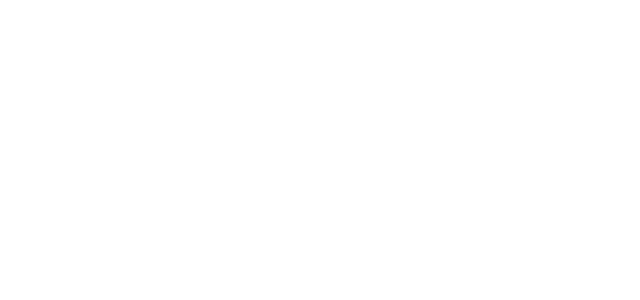
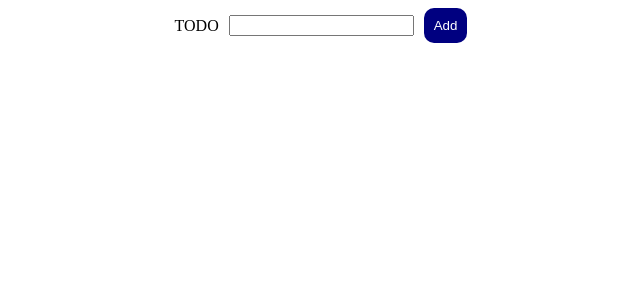
Before and after one commit to cramirez88/react-todo-list, a React (Create React App) app: page / in a window 1280 px wide. Shown: the top 300 px of the page, without its empty margins (319-959 px from the left). Built offline with nearby package versions, Linux system fonts and the light colour scheme.

Commit message:
todos component and styling

```diff
--- a/src/App.js
+++ b/src/App.js
@@ -1,12 +1,14 @@
-import React from 'react'
-
+import React, {useState} from 'react'
+import Form from './components/Form';
+import Todos from './components/Todos';
 
 
 function App() {
-
+  const [todos, setTodos] = useState([])
   return (
     <div>
-
+      <Form todos={todos} setTodos={setTodos}/>
+      <Todos todos={todos} setTodos={setTodos}/>
     </div>
 
   )
--- a/src/components/Form.js
+++ b/src/components/Form.js
@@ -1,10 +1,22 @@
-import React from "react";
+import React, {useState} from "react";
+import '../styles/Form.css'
 
 export default function Form(props) {
+  const [todo, setTodo] = useState('')
+  const {todos, setTodos} = props
 
+  const submitHandler = (e) => {
+    e.preventDefault()
+    setTodos([...todos, todo])
+    setTodo('')
+  }
   return (
     <div>
-
+      <form className="form" onSubmit={submitHandler}>
+        <label>TODO</label>
+        <input type='text' onChange={(e) => setTodo(e.target.value)} value={todo}></input>
+        <button>Add</button>
+      </form>
     </div>
   );
   }
--- a/src/components/Todos.js
+++ b/src/components/Todos.js
@@ -1,11 +1,17 @@
 import React from 'react'
-
+import '../styles/Todos.css'
 
 export default function Todos(props) {
+  const {todos, setTodos} = props
   return (
     <div>
-
-
+      {
+        todos.map((todo, index) => {
+          return (
+            <li key={index}>{todo}</li>
+          )
+        })
+      }
     </div>
   )
 }
--- /dev/null
+++ b/src/styles/Form.css
@@ -0,0 +1,17 @@
+.form {
+  display: flex;
+  justify-content: center;
+  align-items: center;
+}
+label{
+  margin-right: 10px;;
+}
+
+button{
+  background-color: navy;
+  border: none;
+  color: white;
+  padding: 10px;
+  border-radius: 10px;
+  margin-left: 10px;
+}
--- /dev/null
+++ b/src/styles/Todos.css
@@ -0,0 +1,6 @@
+li {
+  display: flex;
+  justify-content: center;
+  align-items: center;
+  margin-top: 5px;
+}
```
